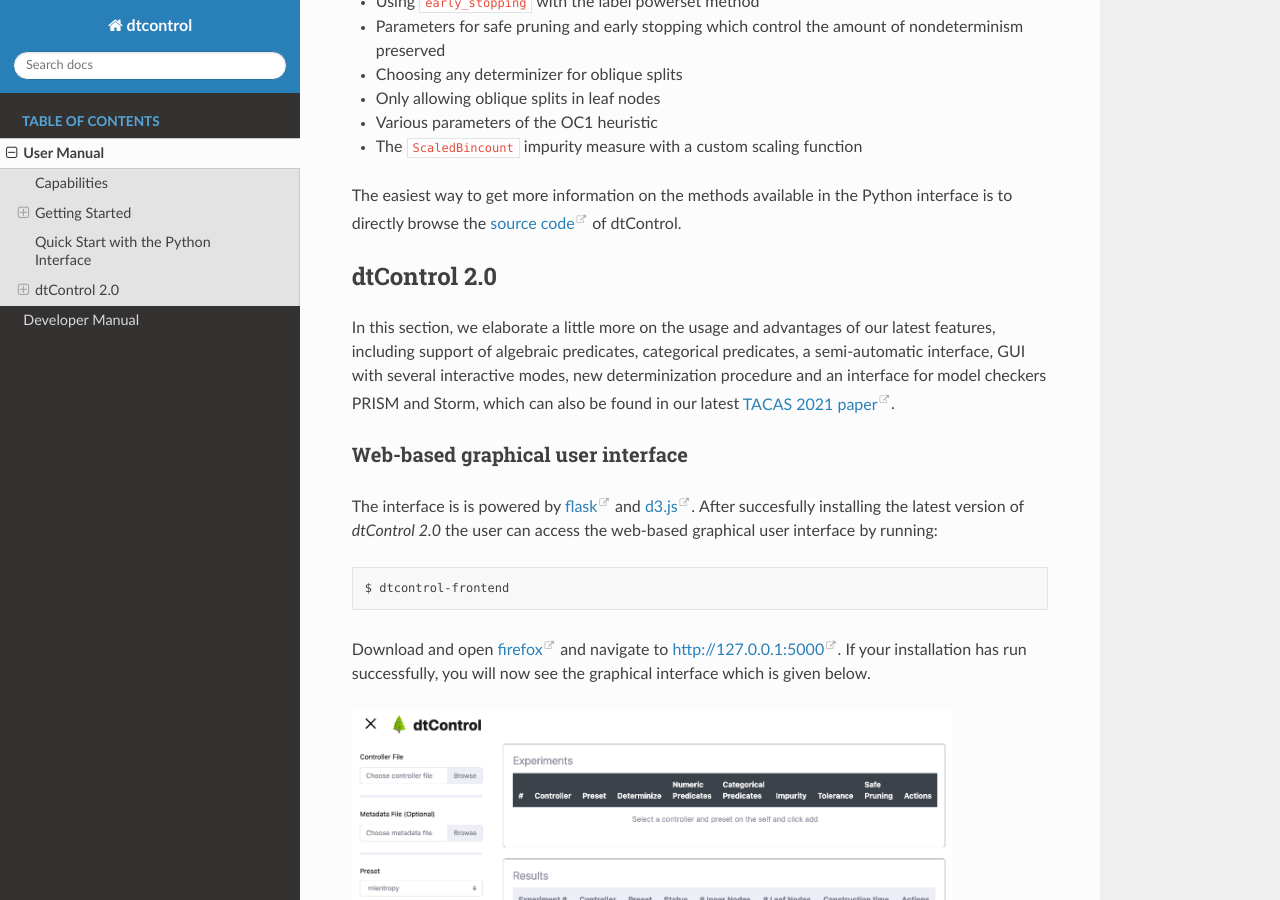
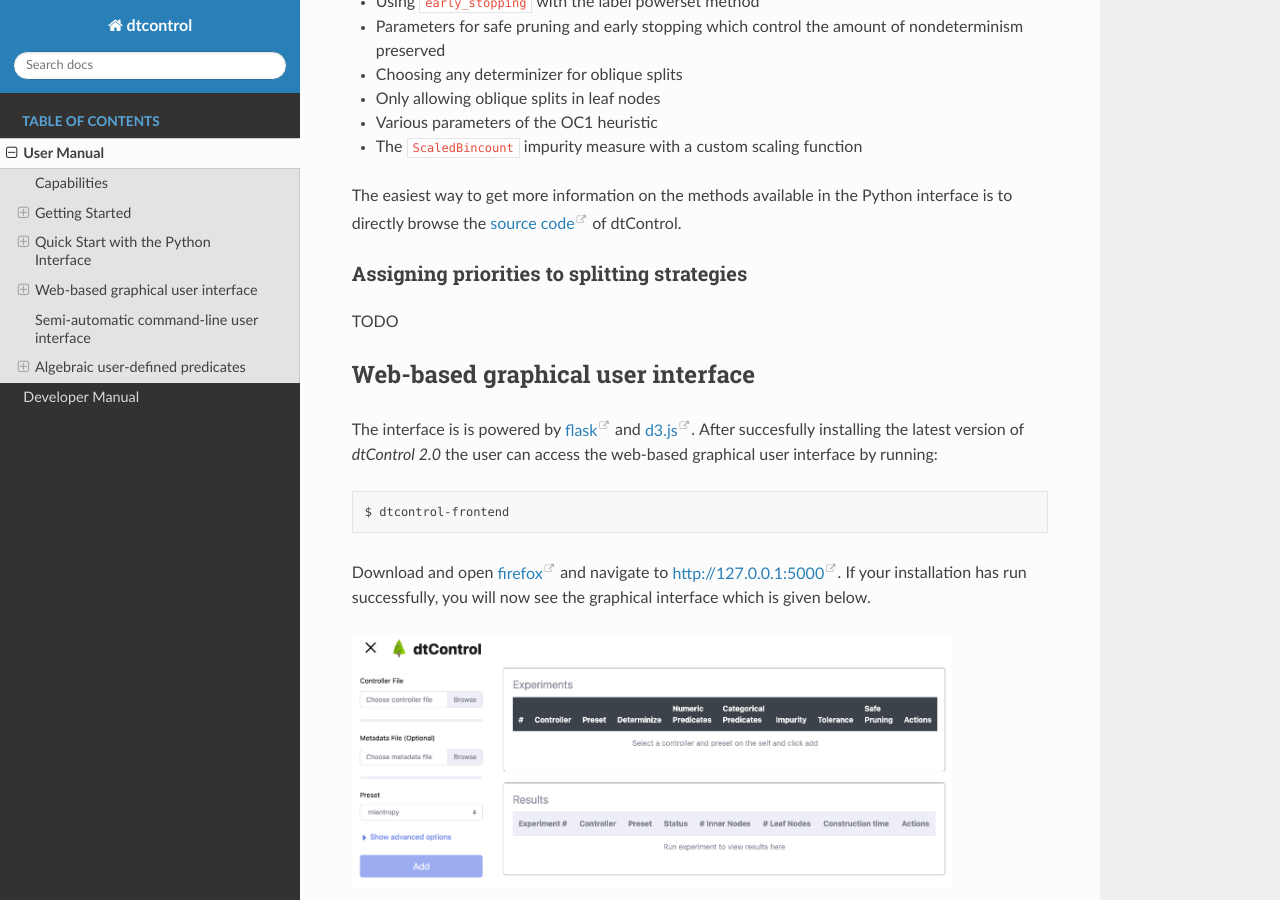
Before and after one commit to hobborg/dtControl, a Sphinx documentation site: the page built from docs/source/userman.rst, in a window 1280 px wide and 900 px high, scrolled down 10844 px. Built offline with Sphinx 7.4.7 and the Read the Docs theme 2.0.0, drawn with Linux system fonts in a browser that asks for light colours; cross-references to code outside the pages are shown as plain code; some of the changed text lies outside the part shown.

Commit message:
deleted dtcontrol2.0 intro text

```diff
--- a/docs/source/userman.rst
+++ b/docs/source/userman.rst
@@ -466,13 +466,15 @@
 
 The easiest way to get more information on the methods available in the Python interface is to directly browse the `source code <https://gitlab.lrz.de/i7/dtcontrol/-/tree/master/dtcontrol>`_ of dtControl.
 
+.. _priority-strategy:
 
-dtControl 2.0
------------------------------------
-In this section, we elaborate a little more on the usage and advantages of our latest features, including support of algebraic predicates, categorical predicates, a semi-automatic interface, GUI with several interactive modes, new determinization procedure and an interface for model checkers PRISM and Storm, which can also be found in our latest `TACAS 2021 paper <https://arxiv.org/abs/2101.07202>`_.
+Assigning priorities to splitting strategies
+^^^^^^^^^^^^^^^^^^^^^^^^^^^^^^^^^^^^^^^^^^^^^
+
+TODO
 
 Web-based graphical user interface
-^^^^^^^^^^^^^^^^^^^^^^^^^^^^^^^^^^^^
+-----------------------------------
 The interface is is powered by `flask <https://flask.palletsprojects.com/en/1.1.x/>`_ and `d3.js <https://d3js.org/>`_.
 After succesfully installing the latest version of `dtControl 2.0` the user can access the web-based graphical user interface by running::
 
@@ -491,7 +493,7 @@
 .. _running-first-experiment:
 
 Running your first experiment
-"""""""""""""""""""""""""""""""
+^^^^^^^^^^^^^^^^^^^^^^^^^^^^^^^
 
 #. **Select controller file:** First, choose a controller file by clicking on the :guilabel:`Browse` Button within the 'Controller File' section. The currently supported file formats can be found in :ref:`supported-tools`. You can choose to download all of our examples from our `Gitlab repository <https://gitlab.lrz.de/i7/dtcontrol-examples>`_ via this `zip archive <https://gitlab.lrz.de/i7/dtcontrol-examples/-/archive/master/dtcontrol-examples-master.zip>`_. Make sure you unzip all files before selecting them. (Alternatively, you can follow the commands provided in :ref:`the-command-line-interface`).
 
@@ -524,7 +526,7 @@
 
 
 Inspecting your first result
-""""""""""""""""""""""""""""""
+^^^^^^^^^^^^^^^^^^^^^^^^^^^^^
 
 **Select controller file:** In order to enter the 'Inspection' mode, the user has to click the :fa:`eye` symbol, within the 'Results' section. Upon clicking, a new window will appear where the computed decision tree is displayed.
 
@@ -543,7 +545,7 @@
         :guilabel:`Collapse all` To quickly collapse all nodes within the root node, simply click this button.
 
 Editing your first result
-"""""""""""""""""""""""""""
+^^^^^^^^^^^^^^^^^^^^^^^^^^^
 
 **Editing mode:** In order to enter the 'Editing' mode, the user has to click the :guilabel:`Edit` Button. At this point the user can either retrain the decision tree from a certain node by clicking on a node and then the :guilabel:`Retrain from selected node` Button or alternatively start the interactive tree builder from a selected node.
 
@@ -559,7 +561,7 @@
         The user can now provide for the selected node, a custom predicate. For this purpose, additional information about the current state of the dataset at the current node is displayed. A user defined predicate can be added by pressing the :guilabel:`Add predicate` Button. The Syntax is described in the :ref:`algebraic-predicates` section. In the 'Instantiated Predicates', the user can now select the wanted predicate. Child nodes containing a inhomogeneous set of labels will be labeled with 'Not yet homogeneous'. For those nodes, the user can again either decide to use the 'Retrain from selected node' functionality or start again the 'interactive tree builder'.
 
 Simulate your first result
-"""""""""""""""""""""""""""
+^^^^^^^^^^^^^^^^^^^^^^^^^^^^
 
 **Simulation mode:** The simulation mode can be entered by clicking the :guilabel:`Simulate` Button. To start the simulation, the user has to enter a system dynamics file. For this purpose we provide following two example files:
 
@@ -575,16 +577,23 @@
 
         With the buttons :guilabel:`Play`, :guilabel:`Pause`, :guilabel:`Next` and :guilabel:`Previous`, the user can navigate between the different simulation steps. The corresponding path inside the decision tree, which corresponds to the current simulation values is marked with red nodes.
 
+.. _semi-automatic-cli:
+
+Semi-automatic command-line user interface
+--------------------------------------------
+TODO
+
+
 .. _algebraic-predicates:
 
 Algebraic user-defined predicates
-^^^^^^^^^^^^^^^^^^^^^^^^^^^^^^^^^^^
+-----------------------------------
 The support for algebraic user-defined predicates forms one of the cornerstones of ``dtControl 2.0``. In this subsection we introduce several different extensions for predicates. The most simplified predicate structure can be summarized as follows:
 
 .. _standard-predicates:
 
 Standard predicate
-"""""""""""""""""""
+^^^^^^^^^^^^^^^^^^^
 
 .. math::
 
@@ -611,7 +620,7 @@
 
 
 Coefficient predicates
-"""""""""""""""""""""""
+^^^^^^^^^^^^^^^^^^^^^^^^^
 Coefficients overcome the limitations of standard predicates by enabling the usage of coefficients within :math:`\textit{term}`. In `dtControl 2.0` we distinguish between **finite** and **infinite** coefficients.
 
     **Finite coefficients:** In order to bundle different variations of one single predicate, we introduce finite coefficients. The concept builds upon :ref:`standard-predicates` and can be describes as the following:
@@ -661,7 +670,7 @@
 
 
 Feature Constraints
-"""""""""""""""""""""""
+^^^^^^^^^^^^^^^^^^^^^^^
 The concept of Feature Constraints is provided for explicit situations where the usage of a predicate is only valid under certain constraints within the current controller file. Similar to the previous sections of coefficient predicates, predicates using Feature Constraints can be described as the following:
 
     .. math::
```
